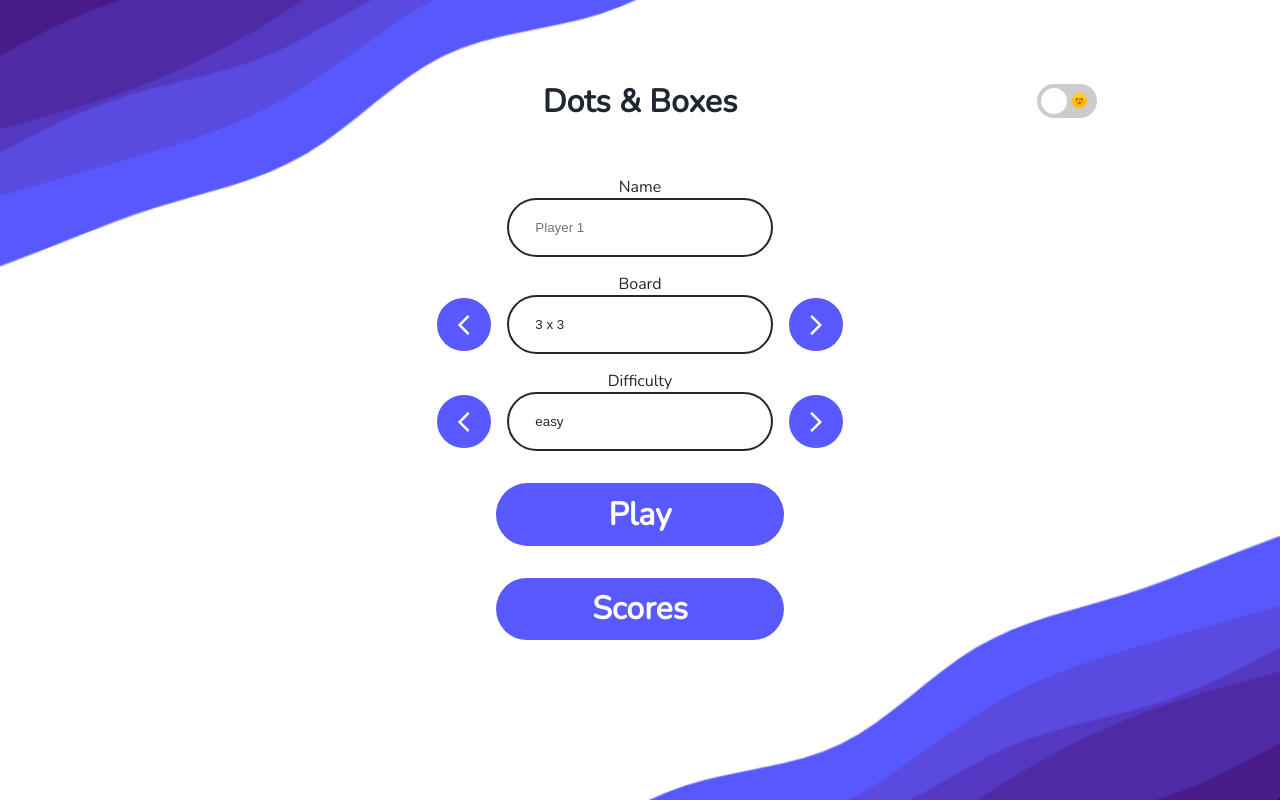
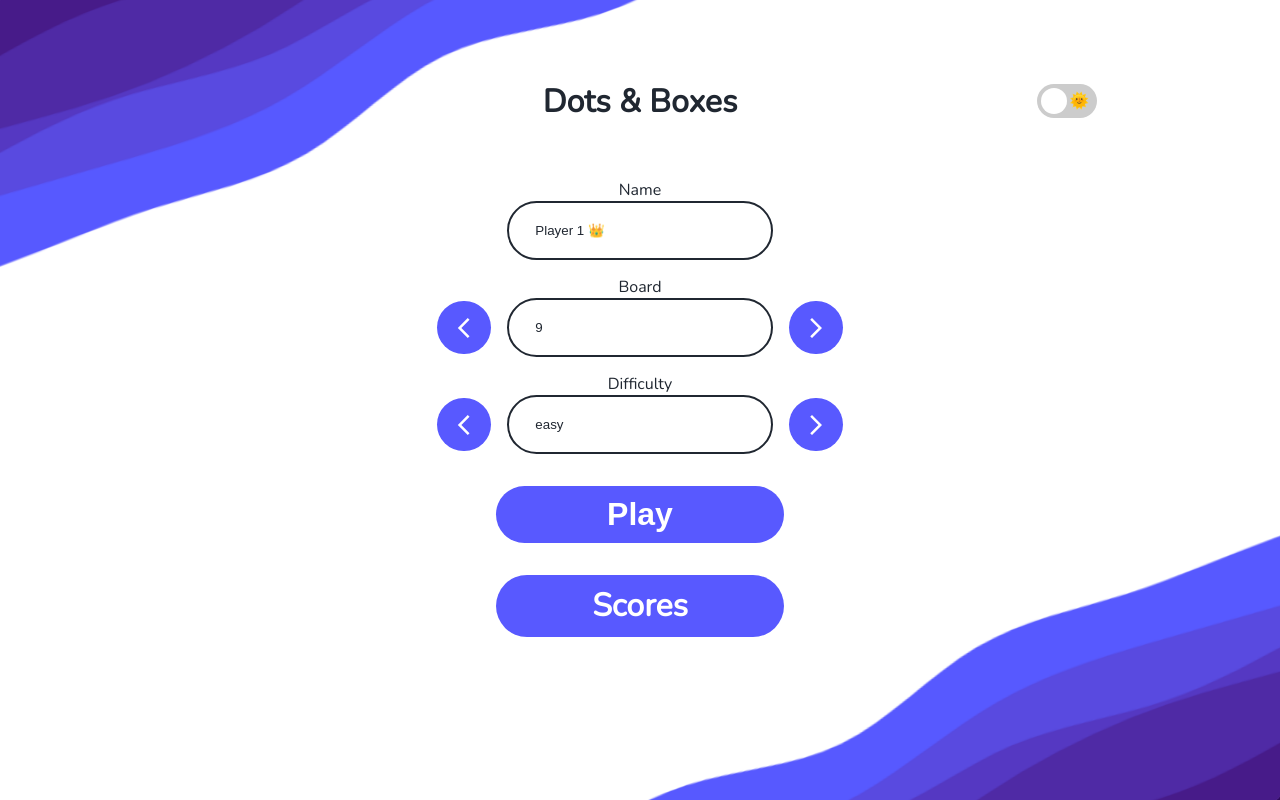
Before and after one commit to GwendolineRodriguez/DotsAndBoxes, a website built with Parcel: page src/index.html in a window 1280 px wide. Built offline with nearby package versions, Linux system fonts and the light colour scheme.

Commit message:
feat: pass data from options screen to game screen

```diff
--- a/src/app.module.js
+++ b/src/app.module.js
@@ -2,19 +2,21 @@ import { Router } from "./router/router.module.js";
 
 class App {
   constructor() {
-    // TODO: construct dotboxgame and options here to pass data from options to dotboxgrid
-    // step2: create function here to set options to pass to dotbox and create new dotbox Object here, then navigate from here, remove <a> link from options play button
     const routerOutlet = document.querySelector("main");
     const router = new Router(routerOutlet);
-    this.options = { playerName: "Player 1 👑", board: 9, difficulty: "easy" };
+    if (!localStorage.getItem("playerName")) {
+      localStorage.setItem("playerName", "Player 1 👑");
+      localStorage.setItem("board", "9");
+      localStorage.setItem("difficulty", "easy");
+    }
     router.setRoutes([
       {
         path: "/",
-        component: `<game-options options="${this.options}"></game-options>`,
+        component: "<game-options></game-options>",
       },
       {
         path: "/game",
-        component: `<dot-boxes-grid options="${this.options}"></dot-boxes-grid>`,
+        component: "<dot-boxes-grid></dot-boxes-grid>",
       },
       { path: "/scores", component: "<game-scores></game-scores>" },
     ]);
--- a/src/components/dot-box/dot-box-grid.js
+++ b/src/components/dot-box/dot-box-grid.js
@@ -24,7 +24,11 @@ class DotBoxesGrid extends HTMLElement {
   }
 
   connectedCallback() {
-    this.options = this.getAttribute("options");
+    const playerName = localStorage.getItem("playerName");
+    const board = localStorage.getItem("board");
+    const difficulty = localStorage.getItem("difficulty");
+    this.options = { playerName, board, difficulty };
+    // console.log(this.options);
     this.boxNumber = Number(this.options.board);
     this.state = new GameController(this.options);
     this.state.setUpClasses(this.classes);
--- a/src/components/dot-box/game.controller.js
+++ b/src/components/dot-box/game.controller.js
@@ -17,8 +17,6 @@ class GameController {
 
   playTurn = (sideId, player) => {
     const btn = document.getElementById(sideId);
-    console.log(sideId);
-    console.log(btn);
     this.game.markBtnAsOwned(btn, player);
     const boxes = this.boxes.filter((box) =>
       Object.keys(box.sideIds).includes(sideId)
--- a/src/components/options/options.js
+++ b/src/components/options/options.js
@@ -16,10 +16,30 @@ class Options extends HTMLElement {
     super();
   }
   connectedCallback() {
+    const playerName = localStorage.getItem("playerName");
+    const board = localStorage.getItem("board");
+    const difficulty = localStorage.getItem("difficulty");
+    this.options = { playerName, board, difficulty };
     this.render();
+    this.setEventListeners();
   }
   setEventListeners() {
     this.playBtn = document.getElementById("playBtn");
+    const gameLink = this.playBtn.children[0];
+    this.playBtn.addEventListener("click", () => {
+      const name = document.getElementById("name").value;
+      if (name && name != "") {
+        localStorage.setItem("playerName", name);
+      }
+      localStorage.setItem("board", document.getElementById("board").value);
+      localStorage.setItem(
+        "difficulty",
+        document.getElementById("difficulty").value
+      );
+      // dispatch event to anchor /game so that
+      // router gets triggered after getting options
+      gameLink.dispatchEvent(new Event("click"));
+    });
   }
 
   render = () => {
@@ -36,6 +56,7 @@ class Options extends HTMLElement {
           maxlength="8"
           size="10"
           placeholder="Player 1"
+          value="${this.options.playerName}"
         />
         <!-- Board -->
         <label for="board" class="${optLabel}">Board</label>
@@ -43,7 +64,11 @@ class Options extends HTMLElement {
           <button class="${modularBtn}" data-target="board">
             <img class="icon" src="${arrowBackIcon}" alt="arrowBackIcon" />
           </button>
-          <input id="board" value="3 x 3" class="${inputField} ${elemWidth}" />
+          <input
+            id="board"
+            value="${this.options.board}"
+            class="${inputField} ${elemWidth}"
+          />
           <button class="${modularBtn}" data-target="board">
             <img
               class="icon"
@@ -60,7 +85,7 @@ class Options extends HTMLElement {
           </button>
           <input
             id="difficulty"
-            value="easy"
+            value="${this.options.difficulty}"
             class="${inputField} ${elemWidth}"
           />
           <button class="${modularBtn}" data-target="difficulty">
@@ -71,8 +96,10 @@ class Options extends HTMLElement {
             />
           </button>
         </span>
-
-        <a id="playBtn" class="${actionBtn} ${elemWidth}" href="/game">Play</a>
+        <button id="playBtn" class="${actionBtn} ${elemWidth}">
+          Play
+          <a href="/game"></a>
+        </button>
         <a id="scoreBtn" class="${actionBtn} ${elemWidth}" href="/scores"
           >Scores</a
         >
--- a/src/components/options/options.module.css
+++ b/src/components/options/options.module.css
@@ -26,6 +26,12 @@
   background-color: var(--accent-color);
   padding: 0.3em 0;
   margin-top: 1em;
+  border: none;
+}
+
+a {
+  text-decoration: none;
+  color: var(--background-color);
 }
 
 .selectInput {
```
